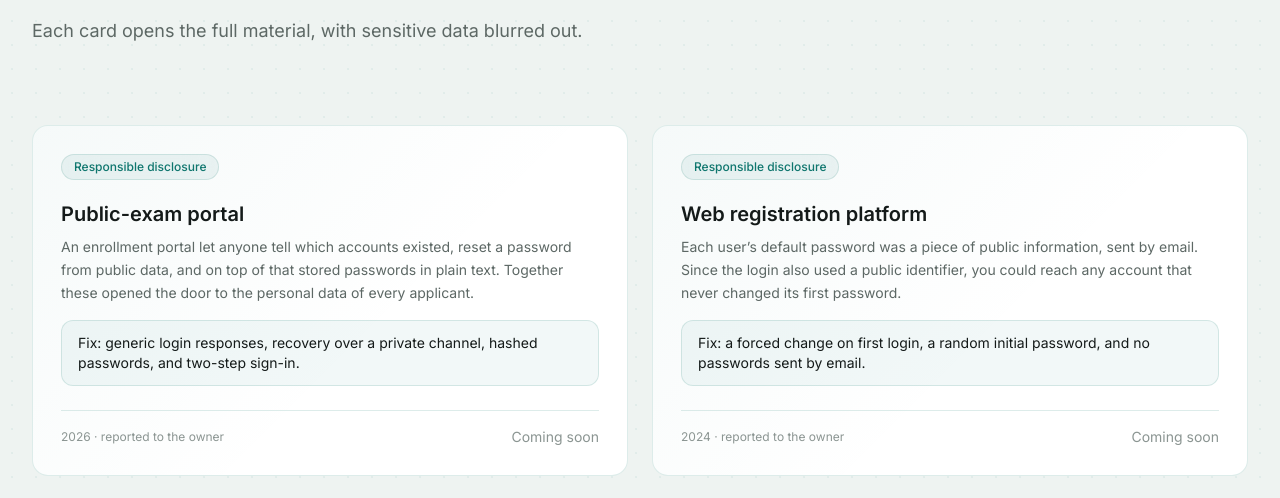
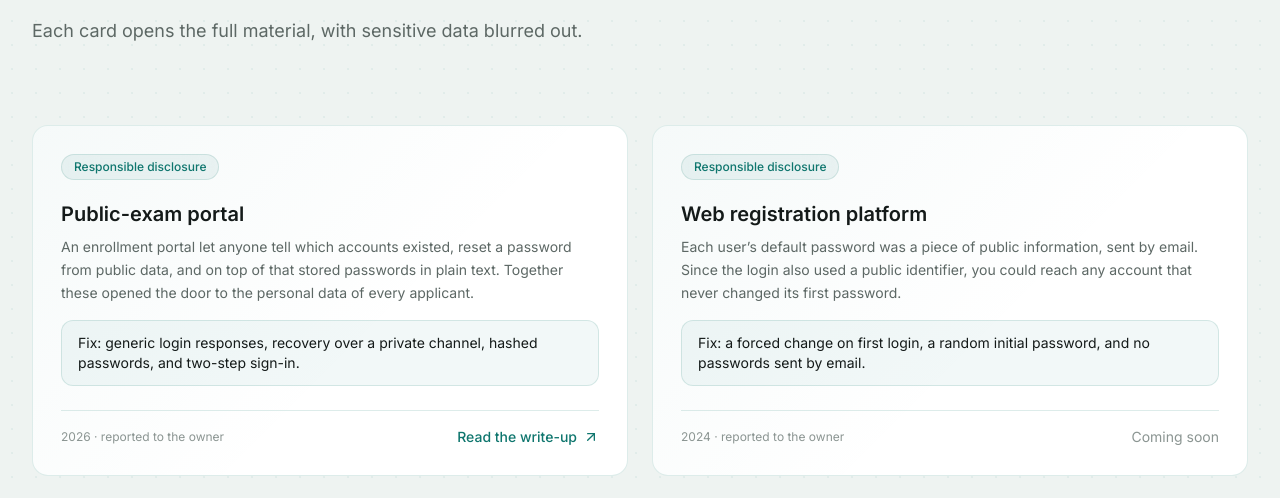
Before and after one commit to its-danilo/my-portfolio, a Next.js app: page /sec in a window 1280 px wide. Shown: the part 1031-1529 px from the top of the page. Built offline with nearby package versions, Linux system fonts and the light colour scheme.

Commit message:
feat(sec): link the account-recovery write-up card

```diff
--- a/app/sec/content.tsx
+++ b/app/sec/content.tsx
@@ -21,10 +21,10 @@ const FORM_ENDPOINT = 'https://api.web3forms.com/submit';
 const WEB3FORMS_ACCESS_KEY = '824fc08e-930f-4c4c-aba9-d9b804f817e4';
 
 // Where each card leads. An empty link shows the card as "coming soon".
-type LinkKey = 'eear' | 'amc' | 'labs' | 'osint';
+type LinkKey = 'exam-portal' | 'reg-platform' | 'labs' | 'osint';
 const LINKS: Record<LinkKey, string> = {
-  eear: '',
-  amc: '',
+  'exam-portal': 'https://github.com/its-danilo/disclosures/tree/main/recuperacao-de-conta-com-dados-nao-secretos',
+  'reg-platform': '',
   labs: 'https://github.com/its-danilo/portswigger-labs/tree/main/IDOR/insecure-direct-object-references',
   osint: '',
 };
@@ -101,7 +101,7 @@ const en = {
   casos: [
     {
       tags: ['Responsible disclosure'],
-      link: 'eear', cta: 'Read the write-up',
+      link: 'exam-portal', cta: 'Read the write-up',
       title: 'Public-exam portal',
       summary:
         'An enrollment portal let anyone tell which accounts existed, reset a password from public data, and on top of that stored passwords in plain text. Together these opened the door to the personal data of every applicant.',
@@ -110,7 +110,7 @@ const en = {
     },
     {
       tags: ['Responsible disclosure'],
-      link: 'amc', cta: 'Read the write-up',
+      link: 'reg-platform', cta: 'Read the write-up',
       title: 'Web registration platform',
       summary:
         'Each user’s default password was a piece of public information, sent by email. Since the login also used a public identifier, you could reach any account that never changed its first password.',
@@ -198,7 +198,7 @@ const copy: Localized<typeof en> = {
     casos: [
       {
         tags: ['Divulgação responsável'],
-        link: 'eear', cta: 'Ler o writeup',
+        link: 'exam-portal', cta: 'Ler o writeup',
         title: 'Portal de concurso público',
         summary:
           'Um portal de inscrições deixava qualquer pessoa saber quais contas existiam, redefinir a senha a partir de dados públicos e ainda guardava as senhas em texto puro. Juntas, essas falhas abriam caminho para os dados pessoais de todos os candidatos.',
@@ -207,7 +207,7 @@ const copy: Localized<typeof en> = {
       },
       {
         tags: ['Divulgação responsável'],
-        link: 'amc', cta: 'Ler o writeup',
+        link: 'reg-platform', cta: 'Ler o writeup',
         title: 'Plataforma de cadastro web',
         summary:
           'A senha padrão de cada usuário era uma informação pública, enviada por e-mail. Como o login também usava um identificador público, dava para entrar em qualquer conta que nunca trocou a primeira senha.',
```
